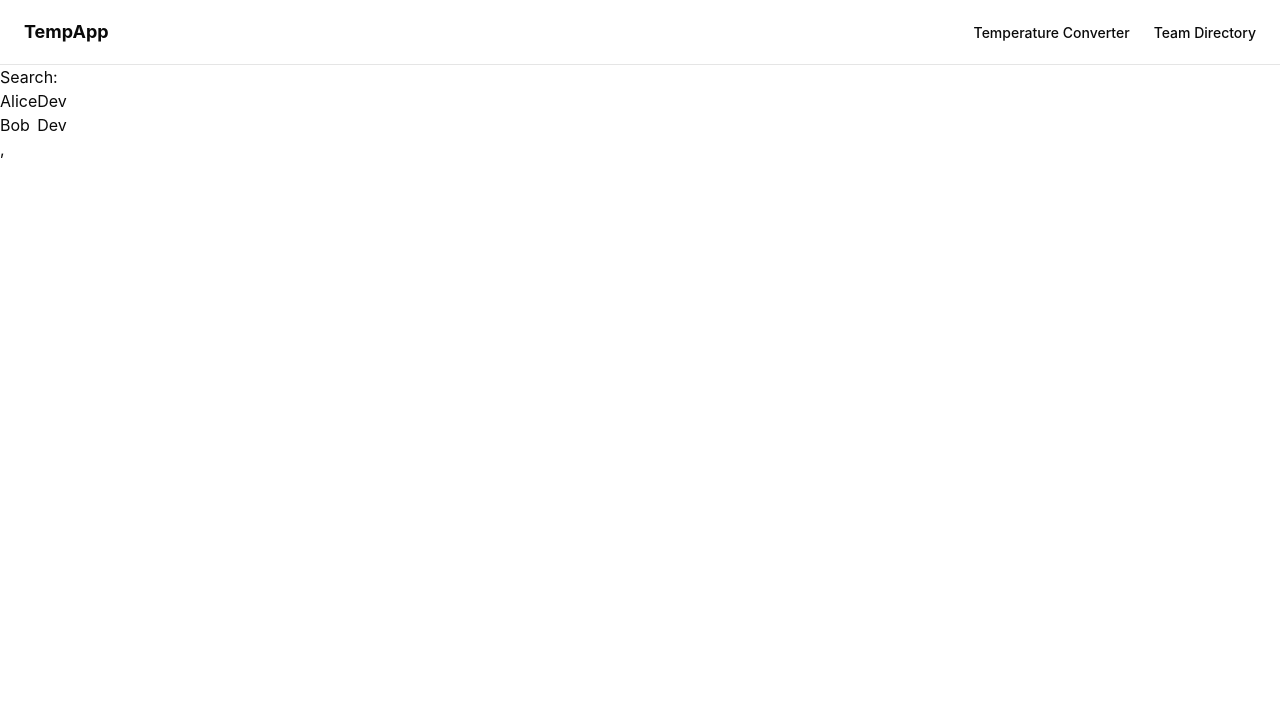
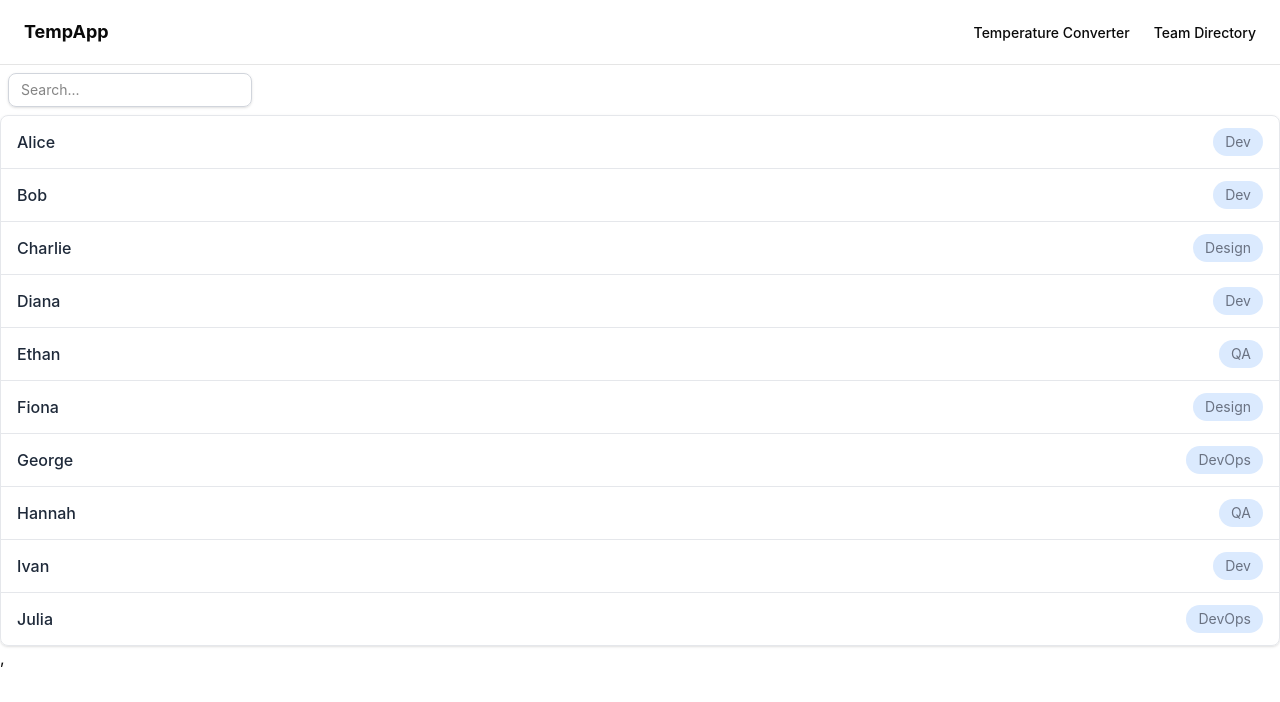
Before and after one commit to DVT-Grad-Projects-Mihir-Arjun/Temperature_Converter, a React (Vite) app in the folder temp-converter/: page /team in a window 1280 px wide. Shown: the top 702 px of the page. Built offline with nearby package versions, Linux system fonts and the light colour scheme.

Commit message:
added styling to team directory

```diff
--- a/temp-converter/src/components/SearchBar.tsx
+++ b/temp-converter/src/components/SearchBar.tsx
@@ -5,12 +5,13 @@ interface searchProps {
 
 export default function SearchBar({ filterText, onChange }: searchProps) {
     return (
-        <label>
-            Search:{' '}
+        <div className="flex items-center gap-2 px-2 py-2">
             <input
                 value={filterText}
                 onChange={onChange}
+                className="border border-gray-300 rounded-md px-3 py-1.5 text-sm shadow-sm focus:outline-none focus:ring-2 focus:ring-blue-500 focus:border-transparent"
+                placeholder="Search..."
             />
-        </label>
+        </div>
     );
 }
--- a/temp-converter/src/components/TeamList.tsx
+++ b/temp-converter/src/components/TeamList.tsx
@@ -10,15 +10,13 @@ interface TeamListProps {
 
 export default function TeamList({ team }: TeamListProps) {
     return (
-        <table>
-            <tbody>
-                {team.map(team_member => (
-                    <tr key={team_member.id}>
-                        <td>{team_member.name}</td>
-                        <td>{team_member.role}</td>
-                    </tr>
-                ))}
-            </tbody>
-        </table>
+        <ul className="divide-y divide-gray-200 rounded-md border border-gray-200 shadow-sm">
+            {team.map(team_member => (
+                <li key={team_member.id} className="flex items-center justify-between px-4 py-3 hover:bg-gray-50">
+                    <span className="font-medium text-gray-800">{team_member.name}</span>
+                    <span className="text-sm text-gray-500 bg-blue-100 rounded-full px-3 py-1">{team_member.role}</span>
+                </li>
+            ))}
+        </ul>
     );
 }
--- a/temp-converter/src/data/data.tsx
+++ b/temp-converter/src/data/data.tsx
@@ -1,4 +1,12 @@
 export const team = [
     { id: 1, name: 'Alice', role: 'Dev' },
-    { id: 2, name: 'Bob', role: 'Dev' }
+    { id: 2, name: 'Bob', role: 'Dev' },
+    { id: 3, name: 'Charlie', role: 'Design' },
+    { id: 4, name: 'Diana', role: 'Dev' },
+    { id: 5, name: 'Ethan', role: 'QA' },
+    { id: 6, name: 'Fiona', role: 'Design' },
+    { id: 7, name: 'George', role: 'DevOps' },
+    { id: 8, name: 'Hannah', role: 'QA' },
+    { id: 9, name: 'Ivan', role: 'Dev' },
+    { id: 10, name: 'Julia', role: 'DevOps' },
 ]
```
